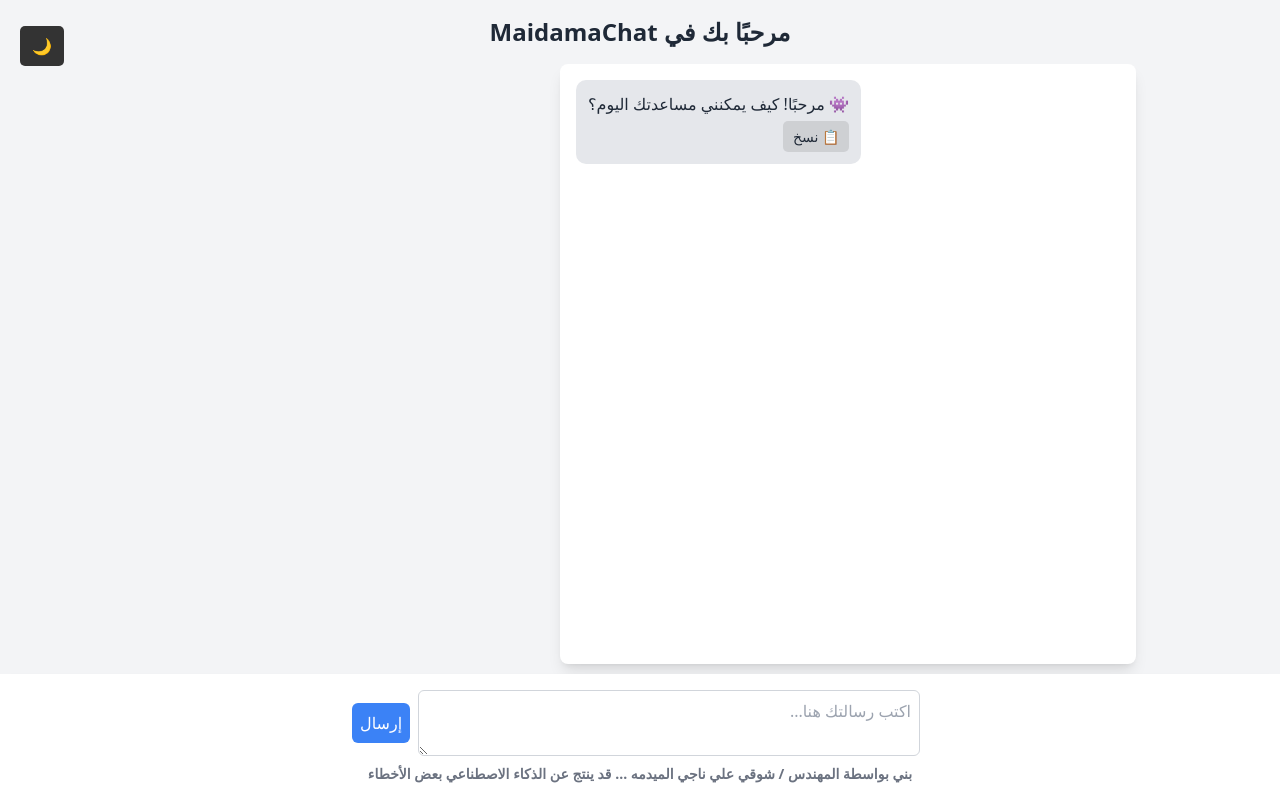
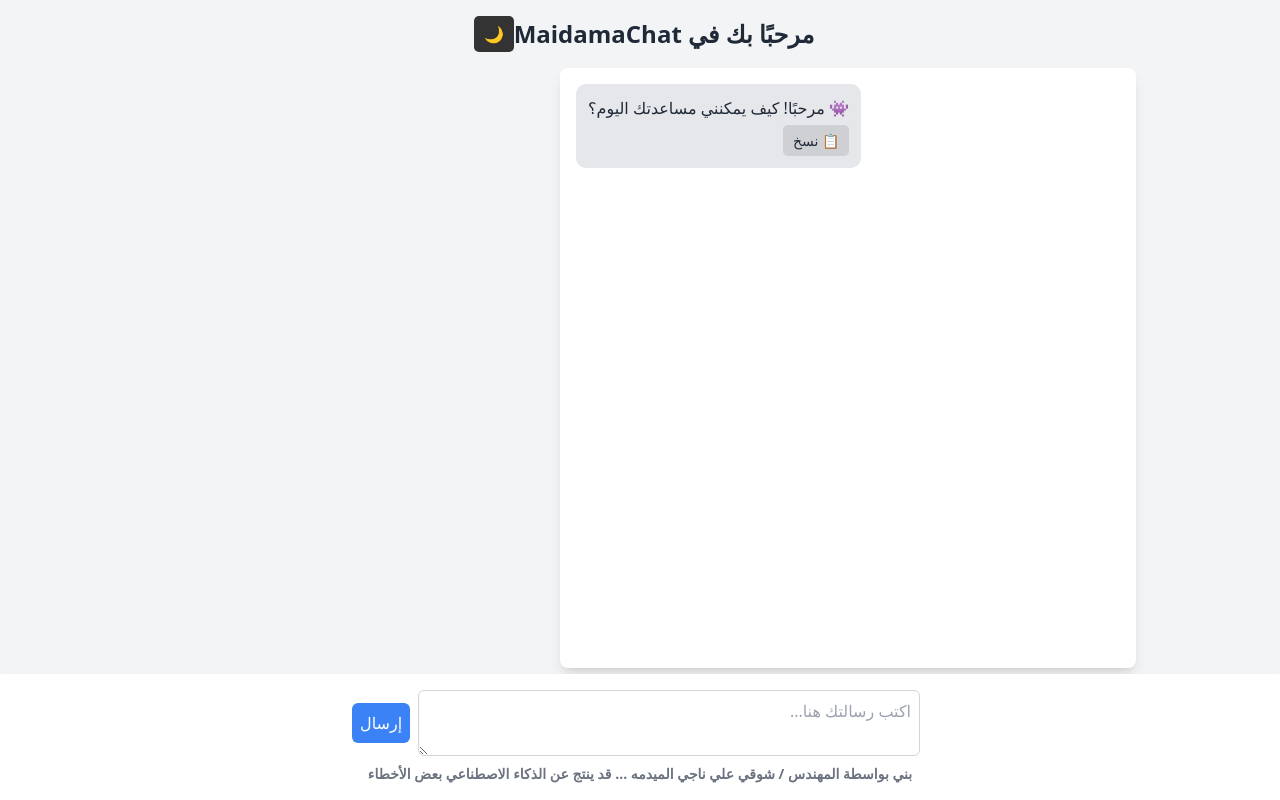
Before and after one commit to Shawqi-Almaidama/MaidamaChat, a website: page templates/index.html in a window 1280 px wide. Drawn offline with nearby package versions, Linux system fonts and the light colour scheme.

Commit message:
the lastet

```diff
--- a/templates/index.html
+++ b/templates/index.html
@@ -29,15 +29,13 @@
             transition: background 0.3s ease;
         }
         .theme-toggle {
-            position: absolute;
-            top: 10px;
-            left: 20px;
             background: #333;
             color: white;
-            padding: 8px 12px;
+            padding: 6px 10px;
             border-radius: 5px;
             cursor: pointer;
             transition: background 0.3s ease;
+            font-size: 16px;
         }
         .dark-mode {
             background: #121212;
@@ -61,12 +59,10 @@
 </head>
 <body class="font-sans bg-gray-100 text-gray-800 relative">
 
-    <!-- زر تبديل الثيم -->
-    <button id="theme-toggle" class="theme-toggle">🌙</button>
-
-    <!-- عنوان الصفحة -->
-    <div class="text-center mt-4">
+    <!-- عنوان الصفحة مع زر تبديل الثيم -->
+    <div class="text-center mt-4 flex justify-center items-center space-x-2">
         <h1 class="text-2xl font-semibold">مرحبًا بك في MaidamaChat</h1>
+        <button id="theme-toggle" class="theme-toggle ml-3">🌙</button>
     </div>
 
     <div class="container mx-auto max-w-screen-lg p-4">
```
